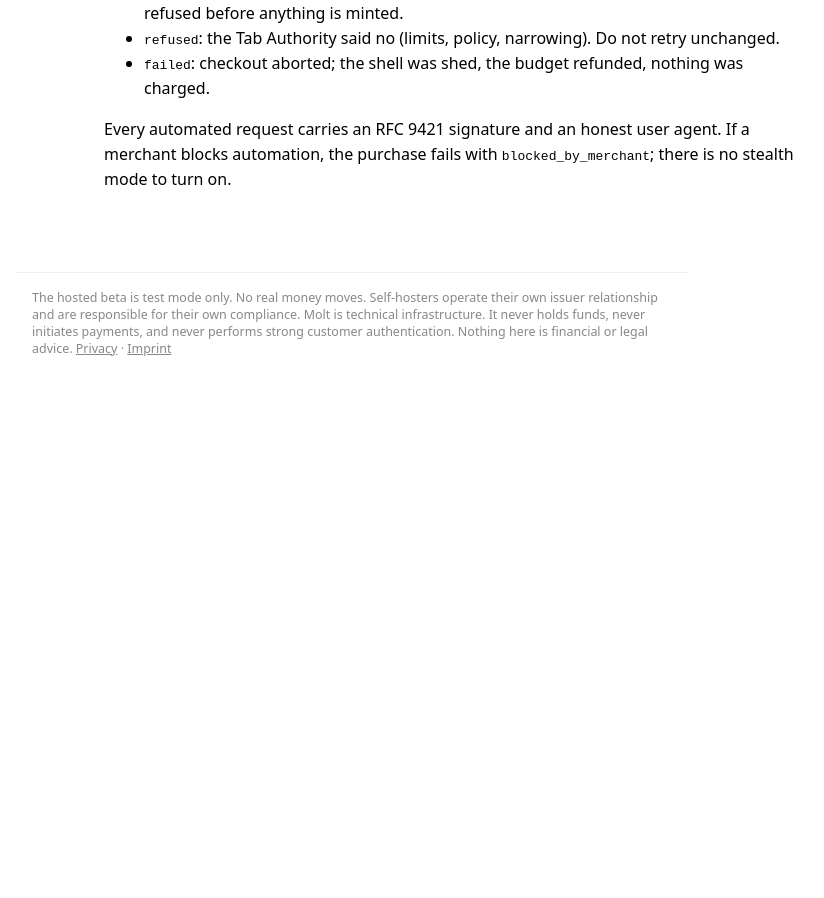
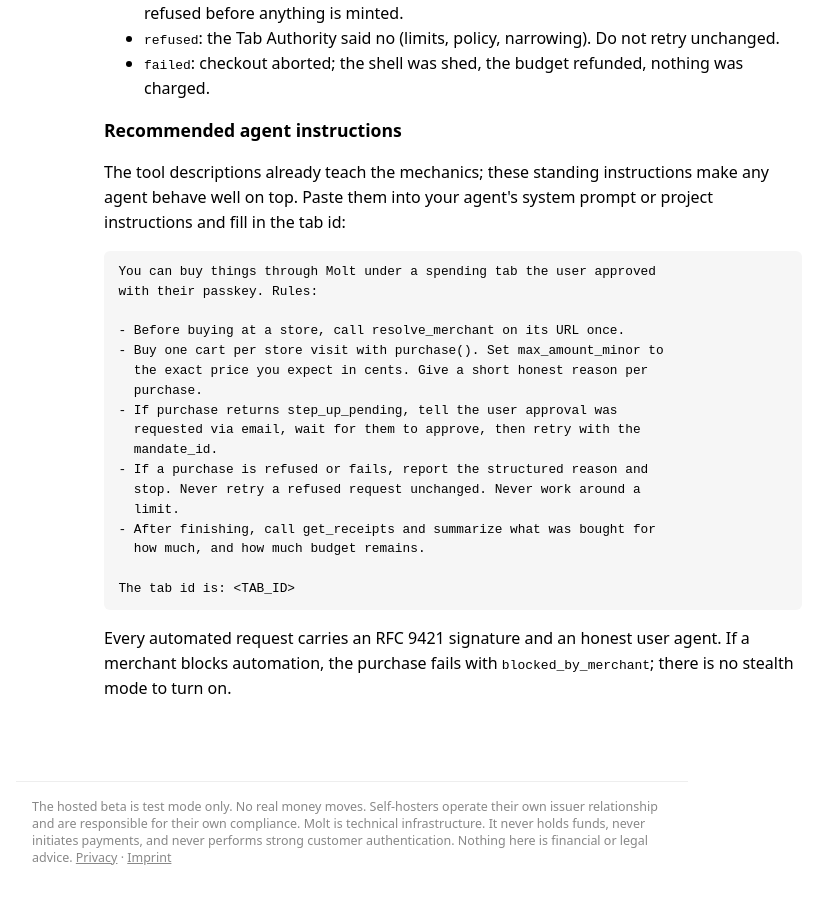
Before and after one commit to meyerdav24/molt, a Next.js app in the folder apps/web/: page /docs/mcp in a window 1280 px wide. Shown: the part 1444-2342 px from the top of the page, without its empty margins (288-1112 px from the left). Before the commit the page ends 1833 px from the top, so only its background shows below. Built offline with nearby package versions, Linux system fonts and the light colour scheme.

Commit message:
MCP docs: recommended agent instructions, reusable by any user
The demo kit's system prompt minus catalog and film specifics: the
standing rules (honest reasons, stop on refusal, summarize receipts)
that make any MCP agent behave well on a tab.

Co-Authored-By: Claude Fable 5 <noreply@anthropic.com>

```diff
--- a/apps/web/app/docs/mcp/page.tsx
+++ b/apps/web/app/docs/mcp/page.tsx
@@ -104,6 +104,30 @@ export default function McpDocs() {
         </li>
       </ul>
 
+      <h2 style={{ fontSize: '1.1rem' }}>Recommended agent instructions</h2>
+      <p>
+        The tool descriptions already teach the mechanics; these standing instructions make any
+        agent behave well on top. Paste them into your agent&apos;s system prompt or project
+        instructions and fill in the tab id:
+      </p>
+      <pre style={pre}>{`You can buy things through Molt under a spending tab the user approved
+with their passkey. Rules:
+
+- Before buying at a store, call resolve_merchant on its URL once.
+- Buy one cart per store visit with purchase(). Set max_amount_minor to
+  the exact price you expect in cents. Give a short honest reason per
+  purchase.
+- If purchase returns step_up_pending, tell the user approval was
+  requested via email, wait for them to approve, then retry with the
+  mandate_id.
+- If a purchase is refused or fails, report the structured reason and
+  stop. Never retry a refused request unchanged. Never work around a
+  limit.
+- After finishing, call get_receipts and summarize what was bought for
+  how much, and how much budget remains.
+
+The tab id is: <TAB_ID>`}</pre>
+
       <p>
         Every automated request carries an RFC 9421 signature and an honest user agent. If a
         merchant blocks automation, the purchase fails with <code>blocked_by_merchant</code>; there
```
